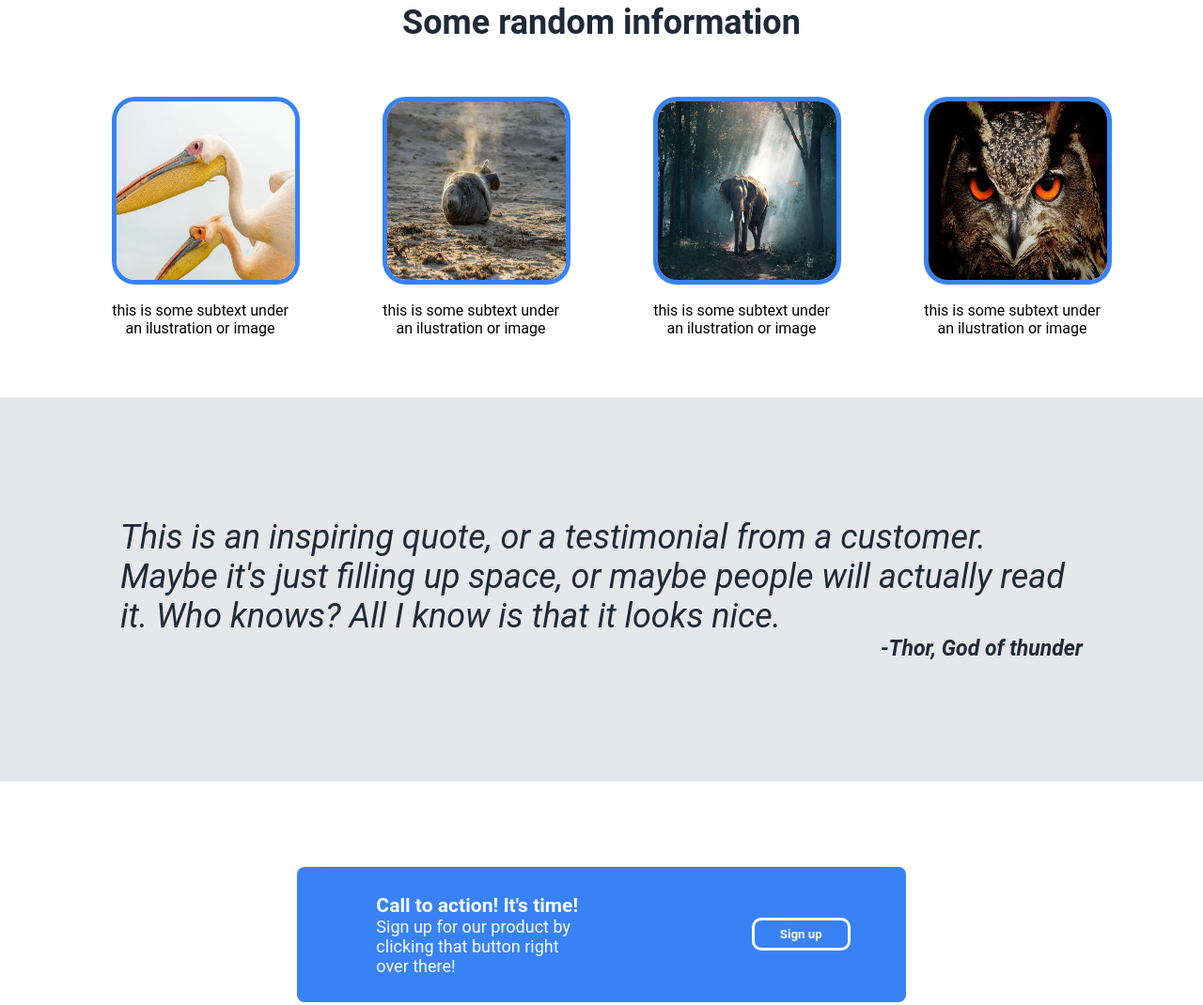
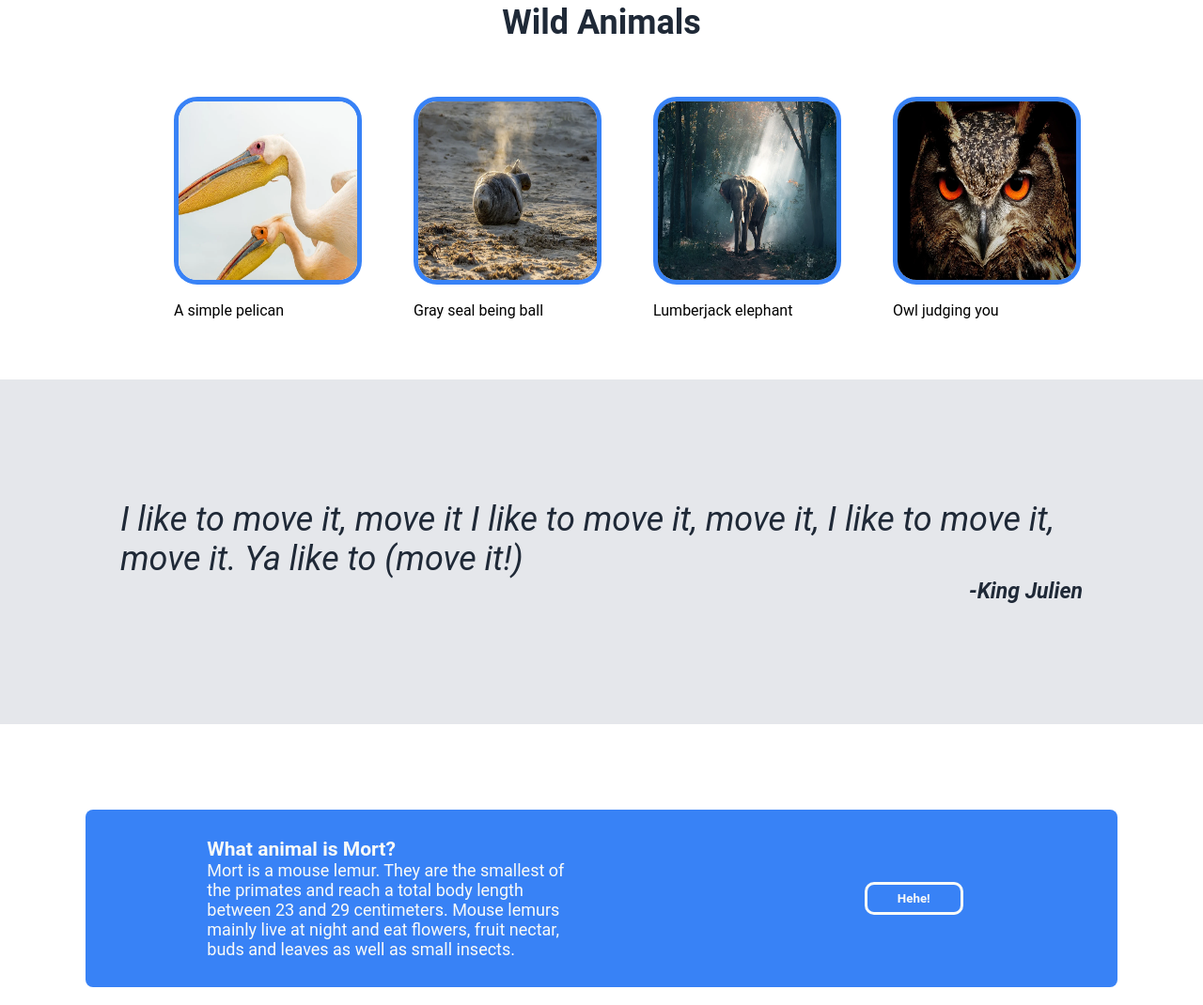
Before and after one commit to agust1n-p/landing-page, a plain HTML site: page index.html in a window 1280 px wide. Shown: the part 466-1536 px from the top of the page at 94% size. Drawn offline with Linux system fonts and the light colour scheme.

Commit message:
Add alt image and links to buttons

```diff
--- a/index.html
+++ b/index.html
@@ -36,11 +36,12 @@
           contrast</p>
       </div>
       <div class="header-signup">
-        <button>Sign up</button>
+        <button><a href="pages/get_out.html">I'm a
+            button</a></button>
       </div>
     </div>
     <div class="hero-right ">
-      <img class="image" src="images/lemur.webp" alt="">
+      <img class="image" src="images/lemur.webp" alt="King Julien">
     </div>
   </div>
 
@@ -51,23 +52,23 @@
     <!--Info-->
 
     <div class="info">
-      <h2>Some random information</h2>
+      <h2>Wild Animals</h2>
       <div class="animals">
         <div class="images">
-          <img src="images/pelican.webp" alt="">
-          <p>this is some subtext under an ilustration or image</p>
+          <img src="images/pelican.webp" alt="Pelican">
+          <p>A simple pelican</p>
         </div>
         <div class="images">
-          <img src="images/grey-seal.webp" alt="">
-          <p>this is some subtext under an ilustration or image</p>
+          <img src="images/grey-seal.webp" alt="Grey Seal">
+          <p>Gray seal being ball</p>
         </div>
         <div class="images">
-          <img src="images/elephant.webp" alt="">
-          <p>this is some subtext under an ilustration or image</p>
+          <img src="images/elephant.webp" alt="Elephant">
+          <p>Lumberjack elephant</p>
         </div>
         <div class="images">
-          <img src="images/owl.webp" alt="">
-          <p>this is some subtext under an ilustration or image</p>
+          <img src="images/owl.webp" alt="Owl">
+          <p>Owl judging you</p>
         </div>
       </div>
     </div>
@@ -76,12 +77,12 @@
 
     <div class="author">
       <div class="content-author">
-        <p class="p-one">This is an inspiring quote, or a testimonial from a customer. Maybe it's just filling up space,
-          or
-          maybe people
-          will actually read it. Who knows? All I know is that it looks nice.</p>
+        <p class="p-one">I like to move it, move it
+          I like to move it, move it,
+          I like to move it, move it.
+          Ya like to (move it!)</p>
         <div class="thor">
-          <p>-Thor, God of thunder</p>
+          <p>-King Julien</p>
         </div>
 
       </div>
@@ -93,11 +94,15 @@
 
       <div class="content">
         <div class="c-left">
-          <h3>Call to action! It's time!</h3>
-          <p>Sign up for our product by clicking that button right over there!</p>
+          <h3>What animal is Mort?</h3>
+          <p>Mort is a mouse lemur. They are the smallest of the primates and reach a total body length between 23 and
+            29
+            centimeters. Mouse lemurs mainly live at night and eat flowers, fruit nectar, buds and leaves as well as
+            small insects.</p>
         </div>
         <div class="c-right">
-          <button>Sign up</button>
+          <button><a
+              href="https://www.lyricsondemand.com/k/kingjulianlyrics/iliketomoveitmoveitlyrics.html">Hehe!</a></button>
         </div>
       </div>
 
```
